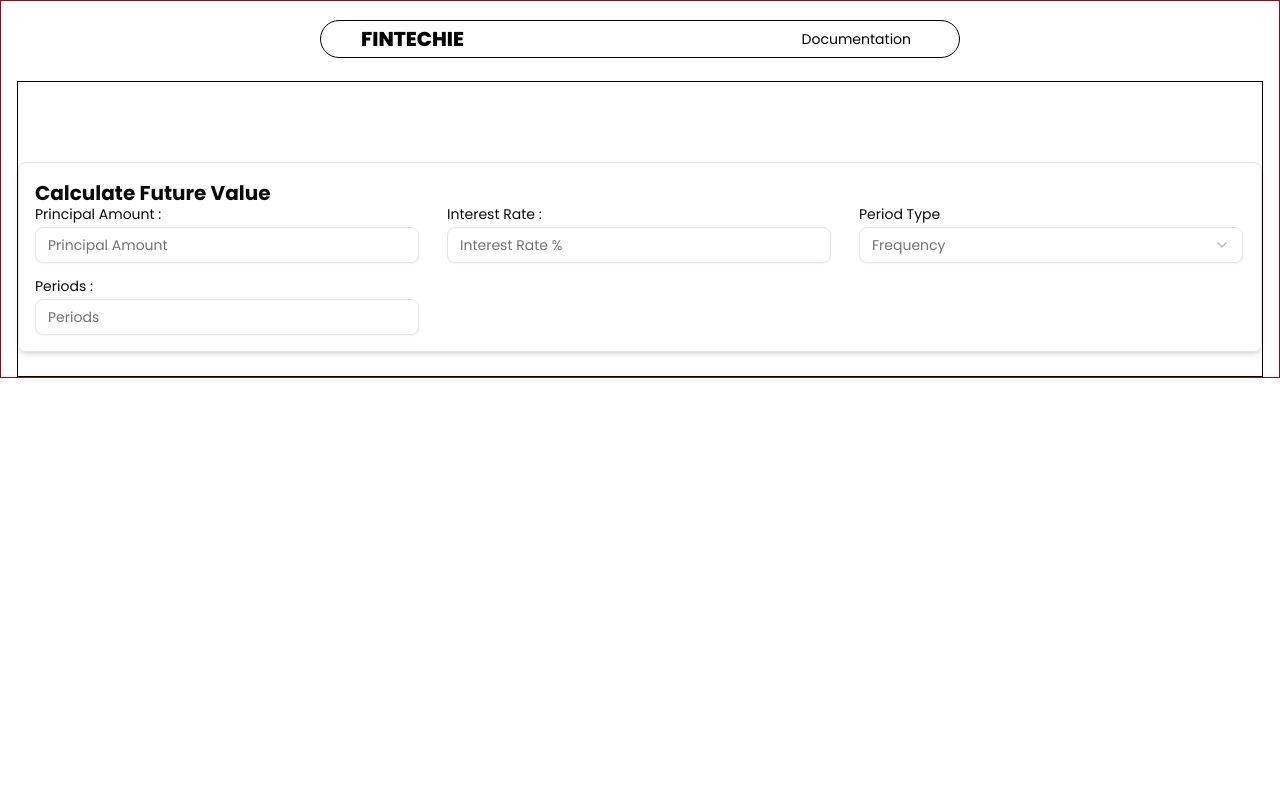
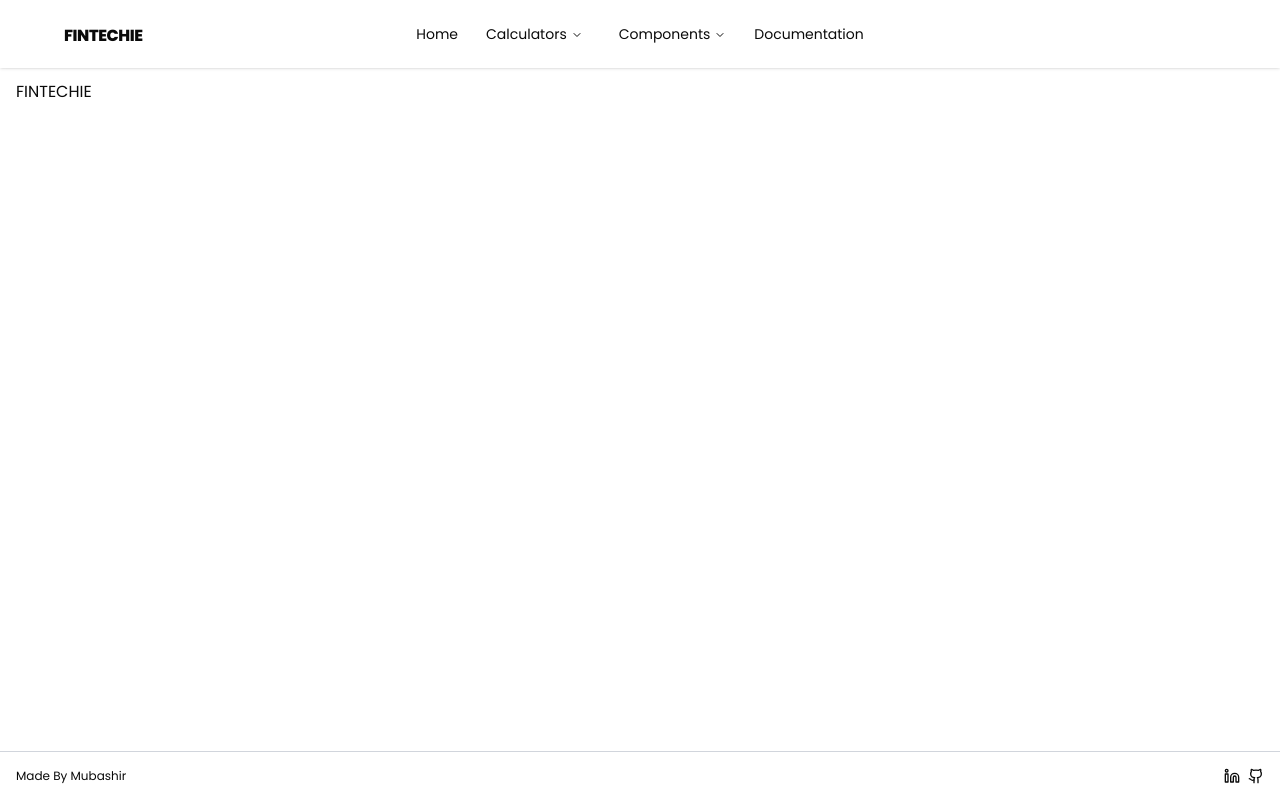
Before and after one commit to Mubashir1920/anvo, a Next.js app: page / in a window 1280 px wide. Built offline with nearby package versions, Linux system fonts and the light colour scheme.

Commit message:
No SideBar Integate Just Header and Footer

```diff
--- /dev/null
+++ b/app/future-value/page.jsx
@@ -0,0 +1,9 @@
+import FV from "@/components/FV";
+
+export default function Home() {
+    return (
+        <div className="container flex-grow   mx-auto flex items-start  pt-20">
+            <FV />
+        </div>
+    );
+}
--- a/app/globals.css
+++ b/app/globals.css
@@ -3,6 +3,7 @@
 @plugin 'tailwindcss-animate';
 
 @custom-variant dark (&:is(.dark *));
+
 @layer base {
   :root {
     --chart-1: 12 76% 61%;
--- a/app/layout.jsx
+++ b/app/layout.jsx
@@ -1,6 +1,8 @@
 import { Poppins } from "next/font/google";
 import "./globals.css";
-import Navbar from "../components/Navbar";
+import { Navbar } from "@/components/Navbar";
+import Footer from "@/components/Footer";
+
 
 const poppins = Poppins({
   variable: "--font-poppins",
@@ -18,10 +20,11 @@ export default function RootLayout({ children }) {
   return (
     <html lang="en">
       <body
-        className={`${poppins.variable} font-poppins  antialiased`}
+        className={`${poppins.variable} font-poppins flex flex-col min-h-screen  antialiased`}
       >
         <Navbar />
         {children}
+        <Footer />
       </body>
     </html>
   );
--- a/app/page.jsx
+++ b/app/page.jsx
@@ -5,8 +5,8 @@ import FV from "../components/FV";
 
 export default function Home() {
   return (
-    <div className="container border border-red-800   mx-auto flex items-start  pt-20">
-      <FV />
+    <div className="container flex-grow   mx-auto flex items-start  pt-20">
+      FINTECHIE
     </div>
   );
 }
--- /dev/null
+++ b/app/present-value/page.jsx
@@ -0,0 +1,10 @@
+
+import PV from "@/components/PV";
+
+export default function Home() {
+    return (
+        <div className="container flex-grow   mx-auto flex items-start  pt-20">
+            <PV />
+        </div>
+    );
+}
--- a/components/FV.jsx
+++ b/components/FV.jsx
@@ -38,13 +38,13 @@ const FV = () => {
 
 
     return (
-        <div className="grid grid-cols-1 border border-black  gap-6 w-full pt-20">
-            <div className="w-full">
+        <div className="grid grid-cols-1 lg:grid-cols-3  lg:gap-6 gap-y-5 w-full pt-20">
+            <div className="w-full col-span-1 ">
                 <div className="sticky border top-20 p-4 rounded-md shadow-md">
-                    <h1 className="text-xl font-bold">Calculate Future Value</h1>
+                    <h1 className="text-xl font-bold mb-5">Calculate Future Value</h1>
                     <form className=" space-y-4 flex items-center flex-wrap gap-x-7 w-full">
 
-                        <div className="grid w-full max-w-sm items-center gap-1.5">
+                        <div className="grid w-full max-w-full items-center gap-1.5">
                             <Label htmlFor="pv">Principal Amount :</Label>
                             <Input
                                 type="number"
@@ -56,7 +56,7 @@ const FV = () => {
                             />
                         </div>
 
-                        <div className="grid w-full max-w-sm items-center gap-1.5">
+                        <div className="grid w-full max-w-full items-center gap-1.5">
                             <Label htmlFor="interestRate">Interest Rate :</Label>
                             <Input
                                 type="number"
@@ -68,7 +68,7 @@ const FV = () => {
                             />
                         </div>
 
-                        <div className="grid w-full max-w-sm items-center gap-1.5">
+                        <div className="grid w-full max-w-full items-center gap-1.5">
                             <Label htmlFor="periodType">Period Type</Label>
                             <Select value={periodType} onValueChange={setPeriodType}>
                                 <SelectTrigger className="w-full">
@@ -83,7 +83,7 @@ const FV = () => {
                             </Select>
                         </div>
 
-                        <div className="grid w-full max-w-sm items-center gap-1.5">
+                        <div className="grid w-full max-w-full items-center gap-1.5">
                             <Label htmlFor="periods">Periods :</Label>
                             <Input
                                 type="number"
@@ -97,7 +97,7 @@ const FV = () => {
                     </form>
                 </div>
             </div>
-            <div className="w-full">
+            <div className="w-full col-span-2 ">
                 {showChart && (
                     <FutureValueDashboard
                         principal={Number(principalAmount)}
--- /dev/null
+++ b/components/Footer.jsx
@@ -0,0 +1,21 @@
+import { Linkedin, Github } from 'lucide-react'
+
+
+const Footer = () => {
+    return (
+        <div className="container border-t border-gray-300 mt-5  flex justify-between items-center mx-auto p-4" >
+            <h1 className=" text-xs" >Made By <a href="https://mubashirdev.netlify.app/" target='_blank' > Mubashir </a></h1>
+            <div className='flex items-center gap-2' >
+                <a href="https://www.linkedin.com/in/mubashir1902/" target='_blank'>
+                    <Linkedin size={16} />
+                </a>
+                <a href="https://github.com/Mubashir1920/" target='_blank' >
+                    <Github size={16} />
+                </a>
+
+            </div>
+        </div>
+    )
+}
+
+export default Footer
--- a/components/Navbar.jsx
+++ b/components/Navbar.jsx
@@ -1,28 +1,135 @@
+
+import Link from "next/link"
+import { cn } from "@/lib/utils"
 import {
     NavigationMenu,
+    NavigationMenuContent,
     NavigationMenuItem,
     NavigationMenuLink,
     NavigationMenuList,
-} from "./ui/navigation-menu"
+    NavigationMenuTrigger,
+    navigationMenuTriggerStyle,
+} from "@/components/ui/navigation-menu"
 
-import Link from "next/link";
+const components = [
+    {
+        title: "Alert Dialog",
+        href: "/docs/primitives/alert-dialog",
+        description:
+            "A modal dialog that interrupts the user with important content and expects a response.",
+    },
+    {
+        title: "Hover Card",
+        href: "/docs/primitives/hover-card",
+        description:
+            "For sighted users to preview content available behind a link.",
+    },
+    {
+        title: "Progress",
+        href: "/docs/primitives/progress",
+        description:
+            "Displays an indicator showing the completion progress of a task, typically displayed as a progress bar.",
+    },
+    {
+        title: "Scroll-area",
+        href: "/docs/primitives/scroll-area",
+        description: "Visually or semantically separates content.",
+    },
+    {
+        title: "Tabs",
+        href: "/docs/primitives/tabs",
+        description:
+            "A set of layered sections of content—known as tab panels—that are displayed one at a time.",
+    },
+    {
+        title: "Tooltip",
+        href: "/docs/primitives/tooltip",
+        description:
+            "A popup that displays information related to an element when the element receives keyboard focus or the mouse hovers over it.",
+    },
+]
 
-const Navbar = () => {
+export function Navbar() {
     return (
-        <div className="fixed top-5 left-1/2 bg-white/20 z-[100] transform flex items-center justify-between -translate-x-1/2 w-[50%] border rounded-3xl px-10 border-black backdrop-blur-lg text-black">
-            <Link href='/' className="font-extrabold text-xl" >FINTECHIE</Link>
-            <NavigationMenu>
+        <div className="w-full z-[100] p-4 fixed top-0 shadow-sm bg-white/30 backdrop-blur-3xl " >
+            <div>
+                <h2 className=" font-playfair  fixed top-6 left-16  font-extrabold tracking-tight " >FINTECHIE</h2>
+            </div>
+            <NavigationMenu className='mx-auto flex items-center justify-between' >
                 <NavigationMenuList>
+                    <NavigationMenuItem >
+                        <Link href="/"   legacyBehavior passHref>
+                            <NavigationMenuLink className='bg-transparent'>
+                                Home
+                            </NavigationMenuLink>
+                        </Link>
+                    </NavigationMenuItem>
+
+                    <NavigationMenuItem>
+                        <NavigationMenuTrigger className='bg-transparent' >Calculators</NavigationMenuTrigger>
+                        <NavigationMenuContent>
+                            <ul className="grid gap-3 p-2 md:w-[300px] lg:w-[300px] lg:grid-cols-1">
+                                <Link href="/future-value" passHref legacyBehavior>
+                                    <ListItem title="Future Value">
+                                        Calculate Future Value of Principal
+                                    </ListItem>
+                                </Link>
+                                <Link href="/present-value" passHref legacyBehavior>
+                                    <ListItem title="Present Value">
+                                        Calculate Present Value of Principal
+                                    </ListItem>
+                                </Link>
+                            </ul>
+                        </NavigationMenuContent>
+                    </NavigationMenuItem>
+                    <NavigationMenuItem>
+                        <NavigationMenuTrigger className='bg-transparent' >Components</NavigationMenuTrigger>
+                        <NavigationMenuContent>
+                            <ul className="grid w-[400px] gap-3 p-4 md:w-[500px] md:grid-cols-2 lg:w-[600px] ">
+                                {components.map((component) => (
+                                    <ListItem
+                                        key={component.title}
+                                        title={component.title}
+                                        href={component.href}
+                                    >
+                                        {component.description}
+                                    </ListItem>
+                                ))}
+                            </ul>
+                        </NavigationMenuContent>
+                    </NavigationMenuItem>
                     <NavigationMenuItem>
                         <Link href="/docs" legacyBehavior passHref>
-                            <NavigationMenuLink>Documentation</NavigationMenuLink>
+                            <NavigationMenuLink className='bg-transparent'>
+                                Documentation
+                            </NavigationMenuLink>
                         </Link>
                     </NavigationMenuItem>
                 </NavigationMenuList>
             </NavigationMenu>
         </div>
-
     )
 }
 
-export default Navbar
+const ListItem = (({ className, title, children, ...props }, ref) => {
+    return (
+        <li>
+            <NavigationMenuLink asChild>
+                <a
+                    ref={ref}
+                    className={cn(
+                        "block select-none space-y-1 rounded-md p-3 leading-none no-underline outline-none transition-colors hover:bg-accent hover:text-accent-foreground focus:bg-accent focus:text-accent-foreground",
+                        className
+                    )}
+                    {...props}
+                >
+                    <div className="text-sm font-medium leading-none">{title}</div>
+                    <p className="line-clamp-2 text-sm leading-snug text-muted-foreground">
+                        {children}
+                    </p>
+                </a>
+            </NavigationMenuLink>
+        </li>
+    )
+})
+ListItem.displayName = "ListItem"
--- /dev/null
+++ b/components/PV.jsx
@@ -0,0 +1,10 @@
+
+
+const PV = () => {
+    return (
+        <div>
+        </div>
+    )
+}
+
+export default PV
--- a/components/future-value-chart.jsx
+++ b/components/future-value-chart.jsx
@@ -18,6 +18,18 @@ const calculateFutureValue = (principal = 1000, rate = 0.05, periods = 5) => {
   return data
 }
 
+const calculatePresentValue = (principal = 1000, rate = 0.05, periods = 5) => {
+
+  const data = []
+  for (let i = 0; i <= periods; i++) {
+    const futureValue = principal * Math.pow(1 + rate, i)
+    data.push({
+      period: i,
+      futureValue: Math.round(futureValue),
+    })
+  }
+  return data
+}
 // Initial investment of $1000 with 5% annual interest rate for 10 periods
 
 const ChartContainer = ({ children }) => {
@@ -80,14 +92,14 @@ const FutureValueChart = ({ principal, rate, periods }) => {
                   tickLine={false}
                   axisLine={false}
                   tickMargin={8}
-                  label={{ value: "Number of Periods", position: "insideBottom", offset: -5 }}
+                  label={{ value: "Number of Periods", position: "insideBottom", offset: -20 }}
                 />
                 <YAxis
                   tickLine={false}
                   axisLine={false}
                   tickMargin={8}
                   tickFormatter={(value) => `$${value}`}
-                  label={{ value: "Future Value", angle: -90, position: "insideLeft" }}
+                  label={{ value: "Future Value", offset: -20, angle: -90, position: "insideLeft" }}
                 />
                 <Line
                   dataKey="futureValue"
--- a/components/ui/navigation-menu.jsx
+++ b/components/ui/navigation-menu.jsx
@@ -49,7 +49,7 @@ function NavigationMenuItem({
   return (
     <NavigationMenuPrimitive.Item
       data-slot="navigation-menu-item"
-      className={cn("relative", className)}
+      className={cn("relative ", className)}
       {...props}
     />
   )
--- a/package.json
+++ b/package.json
@@ -15,6 +15,7 @@
     "@radix-ui/react-label": "^2.1.2",
     "@radix-ui/react-navigation-menu": "^1.2.5",
     "@radix-ui/react-select": "^2.1.6",
+    "@radix-ui/react-slider": "^1.2.3",
     "@radix-ui/react-slot": "^1.1.2",
     "class-variance-authority": "^0.7.1",
     "clsx": "^2.1.1",
```
Also changed, not shown: 1 other file (tests, documents, lock files or other folders).
